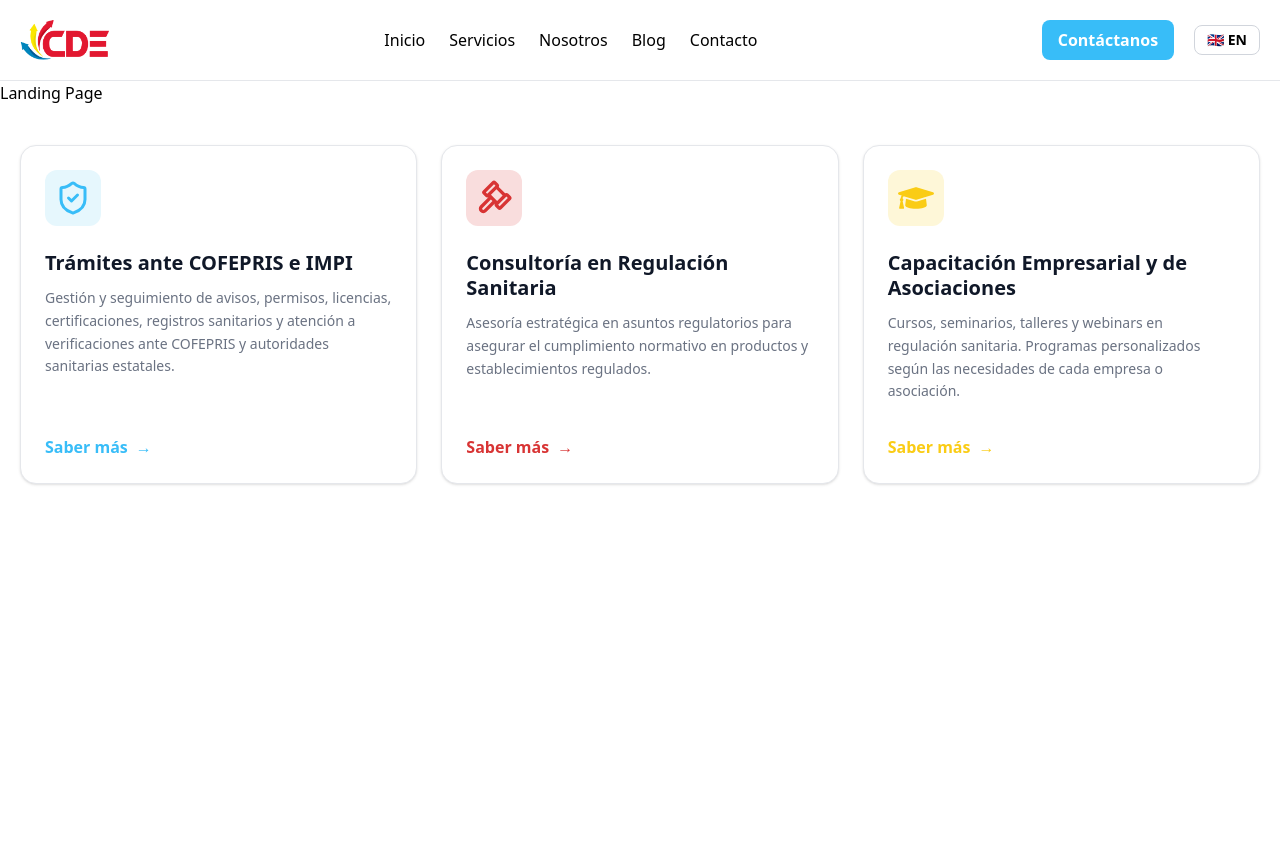
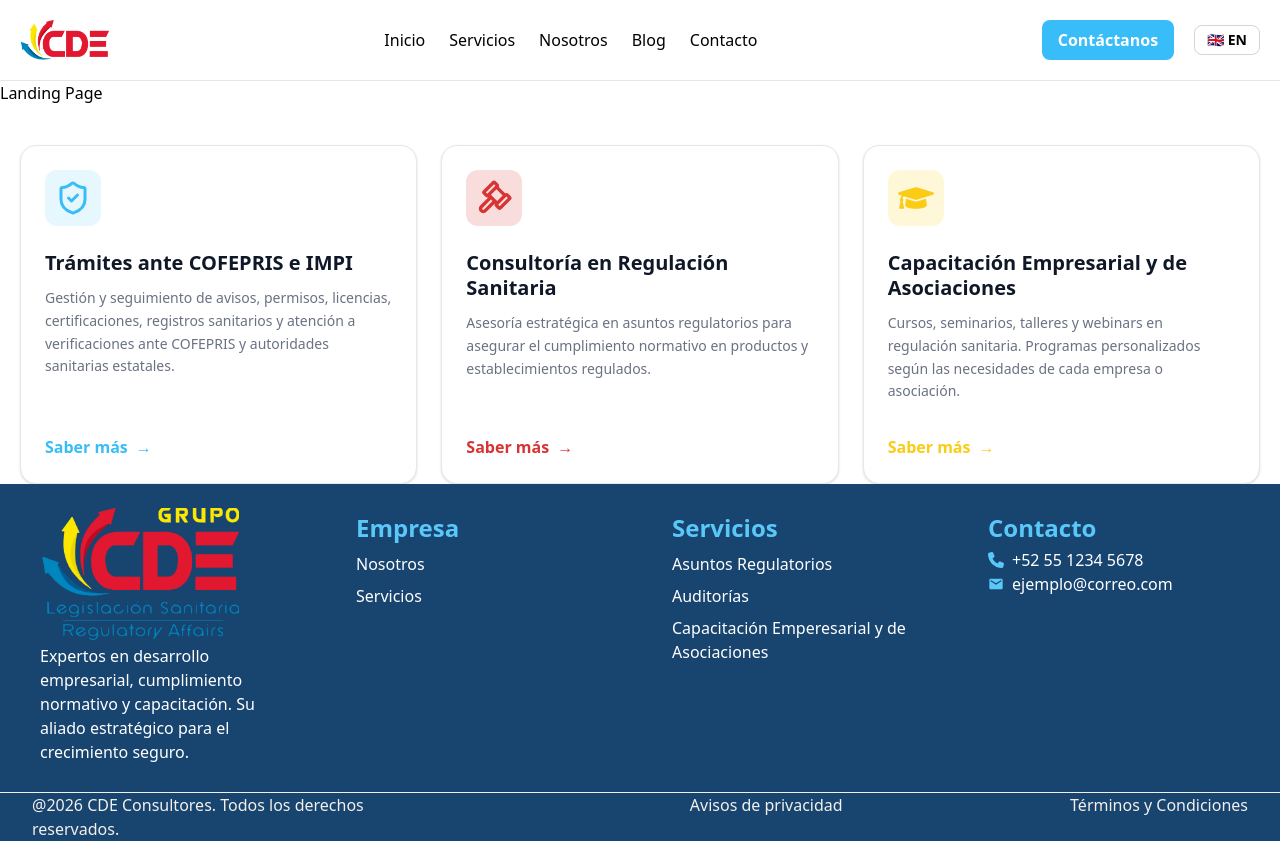
Before and after one commit to Yael-PM/CDE_Project, a React (Vite) app: page / in a window 1280 px wide. Before the commit the page ends 800 px from the top, so only its background shows below. Built offline with nearby package versions, Linux system fonts and the light colour scheme.

Commit message:
footer desktopdesign added

```diff
--- a/public/translations/en.json
+++ b/public/translations/en.json
@@ -22,7 +22,10 @@
         "certifications": "Certifications",
         "capacitacion": "Business and Association Training",
         "auditories": "Audits",
-        "sanitary-registers": "Sanitary Registrations"
+        "sanitary-registers": "Sanitary Registrations",
+        "rights": "@2026 CDE Consultores. All rights reserved.",
+        "terms": "Terms and Conditions",
+        "privacy": "Privacy Notice"
     },
     "landing-page": {
         "banner-title": "Protect Your Business with Total Compliance",
--- a/public/translations/es.json
+++ b/public/translations/es.json
@@ -22,7 +22,10 @@
         "certifications": "Certificaciones",
         "capacitacion": "Capacitación Emperesarial y de Asociaciones",
         "auditories": "Auditorías",
-        "sanitary-registers": "Registros Sanitarios"
+        "sanitary-registers": "Registros Sanitarios",
+        "rights": "@2026 CDE Consultores. Todos los derechos reservados.",
+        "terms": "Términos y Condiciones",
+        "privacy": "Avisos de privacidad"
     },
     "landing-page": {
         "banner-title": "Proteja su empresa con cumplimiento total",
--- /dev/null
+++ b/src/components/Footer.tsx
@@ -0,0 +1,55 @@
+import React from 'react'
+import { Link } from 'react-router-dom'
+import { useTranslation } from 'react-i18next'
+import { FaPhone } from "react-icons/fa6";
+import { MdEmail } from "react-icons/md";
+
+import Logo from '../../public/CDE Grupo Legislación.png'
+
+const Footer = () => {
+
+    const { t, i18n} = useTranslation();
+
+  return (
+    <footer className='bg-fourth-400 text-white'>
+        <div className='max-w-7xl px-10 py-6 mx-auto gap-16 grid grid-cols-4'>
+
+            <div className='flex flex-col'>
+                <div>
+                    <img src={Logo} alt='CDE Logo Legislacion' className='h-[132px] w-auto object-contain'/>
+                </div>
+                <p className='py-1'>{t('footer.banner-text')}</p>
+            </div>
+
+            <div className='flex flex-col'>
+                <p className='py-1 text-2xl text-tertiary-400 font-bold text-footer-widgets'> {t('footer.enterprise')} </p>
+                <p className='py-1'>{t('footer.about-us')}</p>
+                <p className='py-1'>{t('footer.services')}</p>
+            </div>
+
+            <div className='flex flex-col'>
+                <p className='py-1 text-2xl text-tertiary-400 font-bold text-footer-widgets'> {t('footer.services')} </p>
+                <p className='py-1'>{t('footer.regulatory-affairs')}</p>
+                {/* Por agregar 'Licencias y permisos'*/}
+                <p className='py-1'> {t('footer.auditories')} </p>
+                <p className='py-1'> {t('footer.capacitacion')} </p>
+            </div>
+
+            <div className='flex flex-col'>
+                <p className='py-1 text-2xl text-tertiary-400 font-bold text-footer-widgets'> {t('footer.contact')} </p>
+                <p className='flex gap-2'> <FaPhone className='my-1 text-tertiary-400' /> {t('footer.number')} </p>
+                <p className='flex gap-2'> <MdEmail className='my-1 text-tertiary-400' /> {t('footer.email')}</p>
+            </div>
+
+        </div>
+
+        <div className='max-w-7xl mx-auto px-8 grid grid-cols-3 text-neutral-500 border-t border-t-[1px] border-t-neutral-500'>
+            <p> {t('footer.rights')} </p>
+            <p className='justify-self-end'> {t('footer.privacy')} </p>
+            <p className='justify-self-end'> {t('footer.terms')} </p>
+        </div>
+    </footer>
+  )
+}
+
+export default Footer
--- a/src/layouts/DefaultLayout.tsx
+++ b/src/layouts/DefaultLayout.tsx
@@ -1,14 +1,16 @@
 import React from 'react'
 import NavBar from '../components/NavBar'
+import Footer from '../components/Footer'
 import { Outlet } from 'react-router-dom'
 
 const DefaultLayout = () => {
   return (
-    <div>
+    <div className='min-h-screen flex flex-col'>
       <NavBar/>
-      <main>
+      <main className='flex-grow'>
         <Outlet/>
       </main>
+      <Footer/>
     </div>
   )
 }
```
